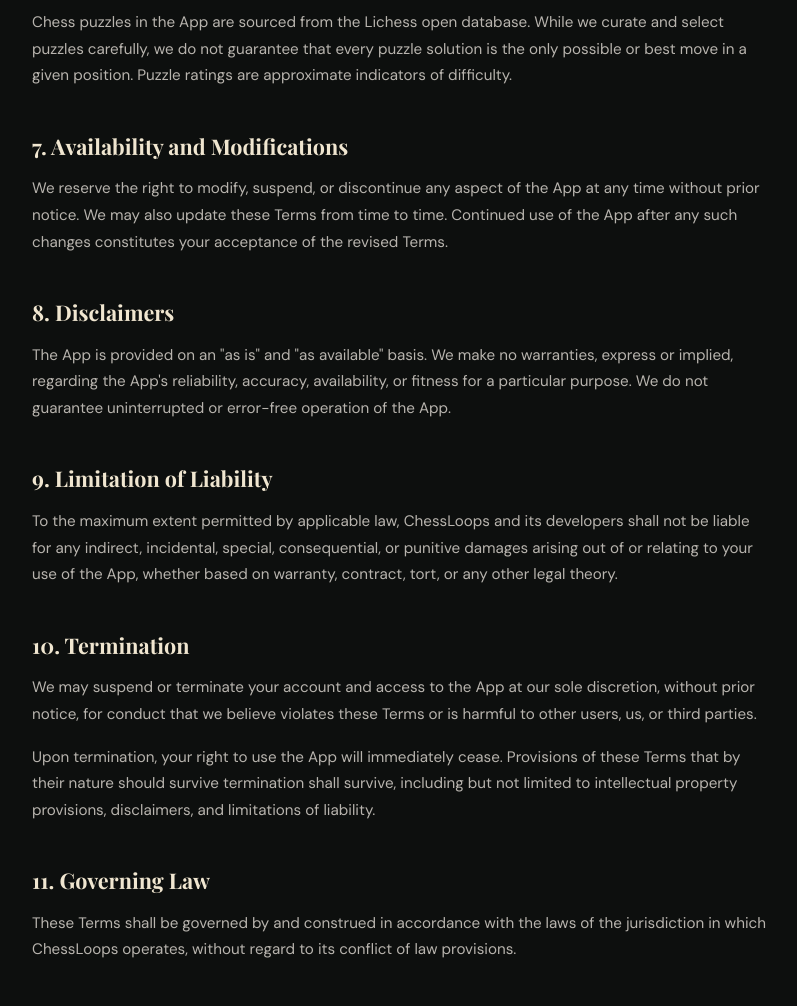
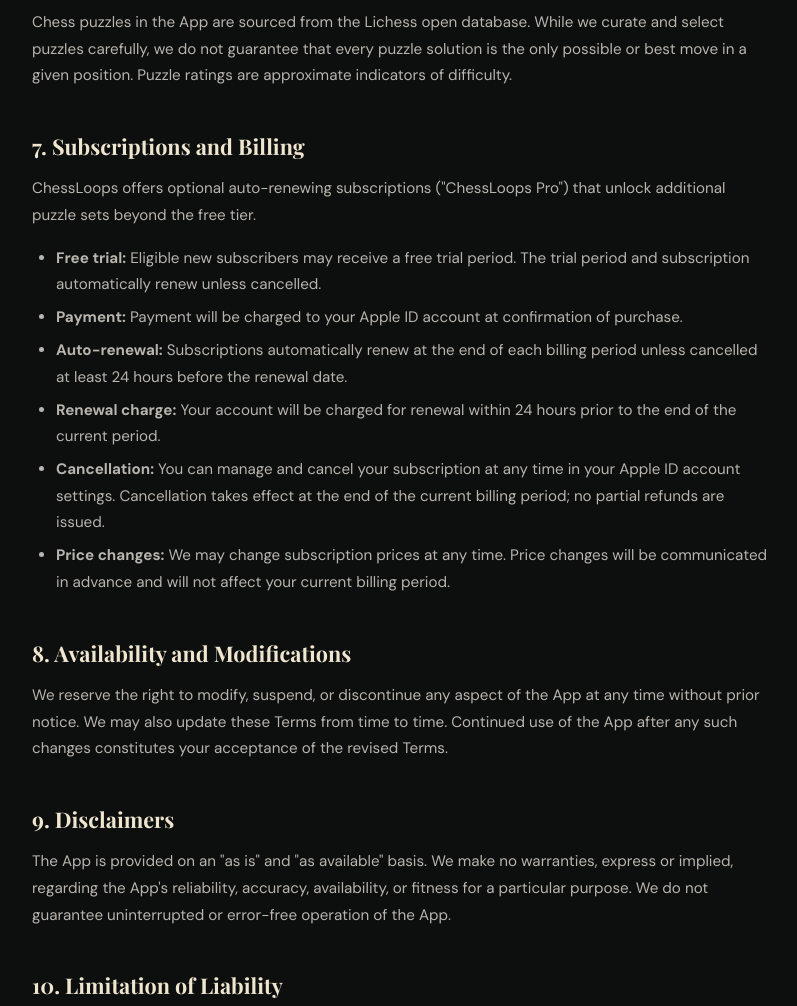
Before and after one commit to BradleyLund/ChessLoopsWebsite, a plain HTML site: page terms.html in a window 1280 px wide. Shown: the part 1603-2609 px from the top of the page, without its empty margins (238-1035 px from the left). Drawn offline with nearby package versions, Linux system fonts and the light colour scheme; a web font is replaced by a local one.

Commit message:
extra bits of changes to privacy policy and terms

```diff
--- a/terms.html
+++ b/terms.html
@@ -24,7 +24,7 @@
   <main class="legal-page">
     <div class="legal-inner">
       <h1>Terms &amp; Conditions</h1>
-      <p class="legal-date">Last updated: 15 February 2025</p>
+      <p class="legal-date">Last updated: 19 February 2026</p>
 
       <p>Welcome to ChessLoops. By downloading, installing, or using the ChessLoops mobile application ("App"), you agree to be bound by these Terms and Conditions ("Terms"). If you do not agree with these Terms, please do not use the App.</p>
 
@@ -61,23 +61,34 @@
       <h2>6. Puzzle Content</h2>
       <p>Chess puzzles in the App are sourced from the Lichess open database. While we curate and select puzzles carefully, we do not guarantee that every puzzle solution is the only possible or best move in a given position. Puzzle ratings are approximate indicators of difficulty.</p>
 
-      <h2>7. Availability and Modifications</h2>
+      <h2>7. Subscriptions and Billing</h2>
+      <p>ChessLoops offers optional auto-renewing subscriptions ("ChessLoops Pro") that unlock additional puzzle sets beyond the free tier.</p>
+      <ul>
+        <li><strong>Free trial:</strong> Eligible new subscribers may receive a free trial period. The trial period and subscription automatically renew unless cancelled.</li>
+        <li><strong>Payment:</strong> Payment will be charged to your Apple ID account at confirmation of purchase.</li>
+        <li><strong>Auto-renewal:</strong> Subscriptions automatically renew at the end of each billing period unless cancelled at least 24 hours before the renewal date.</li>
+        <li><strong>Renewal charge:</strong> Your account will be charged for renewal within 24 hours prior to the end of the current period.</li>
+        <li><strong>Cancellation:</strong> You can manage and cancel your subscription at any time in your Apple ID account settings. Cancellation takes effect at the end of the current billing period; no partial refunds are issued.</li>
+        <li><strong>Price changes:</strong> We may change subscription prices at any time. Price changes will be communicated in advance and will not affect your current billing period.</li>
+      </ul>
+
+      <h2>8. Availability and Modifications</h2>
       <p>We reserve the right to modify, suspend, or discontinue any aspect of the App at any time without prior notice. We may also update these Terms from time to time. Continued use of the App after any such changes constitutes your acceptance of the revised Terms.</p>
 
-      <h2>8. Disclaimers</h2>
+      <h2>9. Disclaimers</h2>
       <p>The App is provided on an "as is" and "as available" basis. We make no warranties, express or implied, regarding the App's reliability, accuracy, availability, or fitness for a particular purpose. We do not guarantee uninterrupted or error-free operation of the App.</p>
 
-      <h2>9. Limitation of Liability</h2>
+      <h2>10. Limitation of Liability</h2>
       <p>To the maximum extent permitted by applicable law, ChessLoops and its developers shall not be liable for any indirect, incidental, special, consequential, or punitive damages arising out of or relating to your use of the App, whether based on warranty, contract, tort, or any other legal theory.</p>
 
-      <h2>10. Termination</h2>
+      <h2>11. Termination</h2>
       <p>We may suspend or terminate your account and access to the App at our sole discretion, without prior notice, for conduct that we believe violates these Terms or is harmful to other users, us, or third parties.</p>
       <p>Upon termination, your right to use the App will immediately cease. Provisions of these Terms that by their nature should survive termination shall survive, including but not limited to intellectual property provisions, disclaimers, and limitations of liability.</p>
 
-      <h2>11. Governing Law</h2>
+      <h2>12. Governing Law</h2>
       <p>These Terms shall be governed by and construed in accordance with the laws of the jurisdiction in which ChessLoops operates, without regard to its conflict of law provisions.</p>
 
-      <h2>12. Contact</h2>
+      <h2>13. Contact</h2>
       <p>If you have any questions about these Terms, please contact us at <a href="mailto:support@chessloops.com">support@chessloops.com</a>.</p>
     </div>
   </main>
@@ -86,7 +97,7 @@
     <div class="footer-inner">
       <div class="footer-brand">
         <span>ChessLoops</span>
-        &copy; 2025 ChessLoops. All rights reserved.
+        &copy; 2026 ChessLoops. All rights reserved.
       </div>
       <ul class="footer-links">
         <li><a href="terms.html">Terms &amp; Conditions</a></li>
```
Also changed, not shown: privacy.html (+5 -3 lines).
